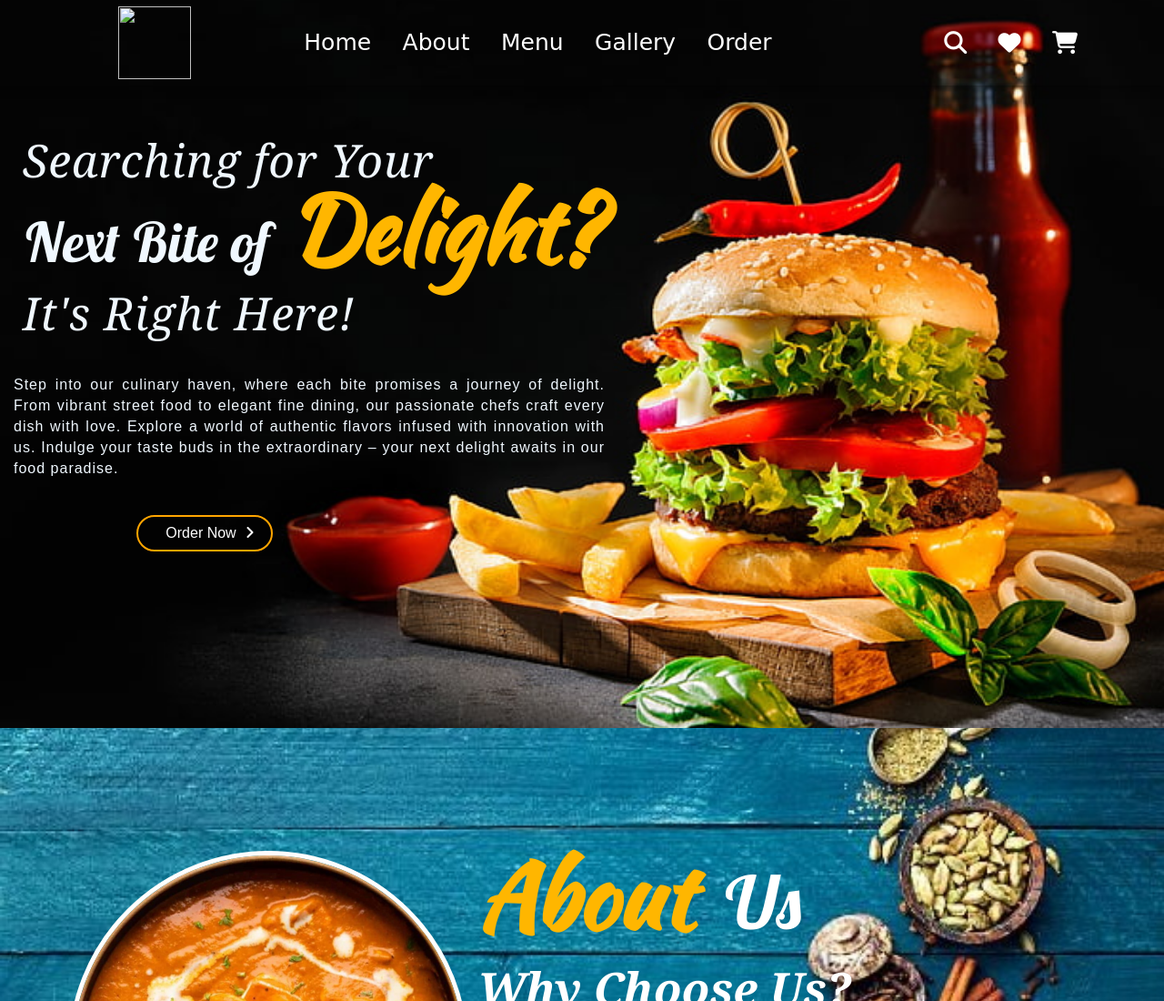
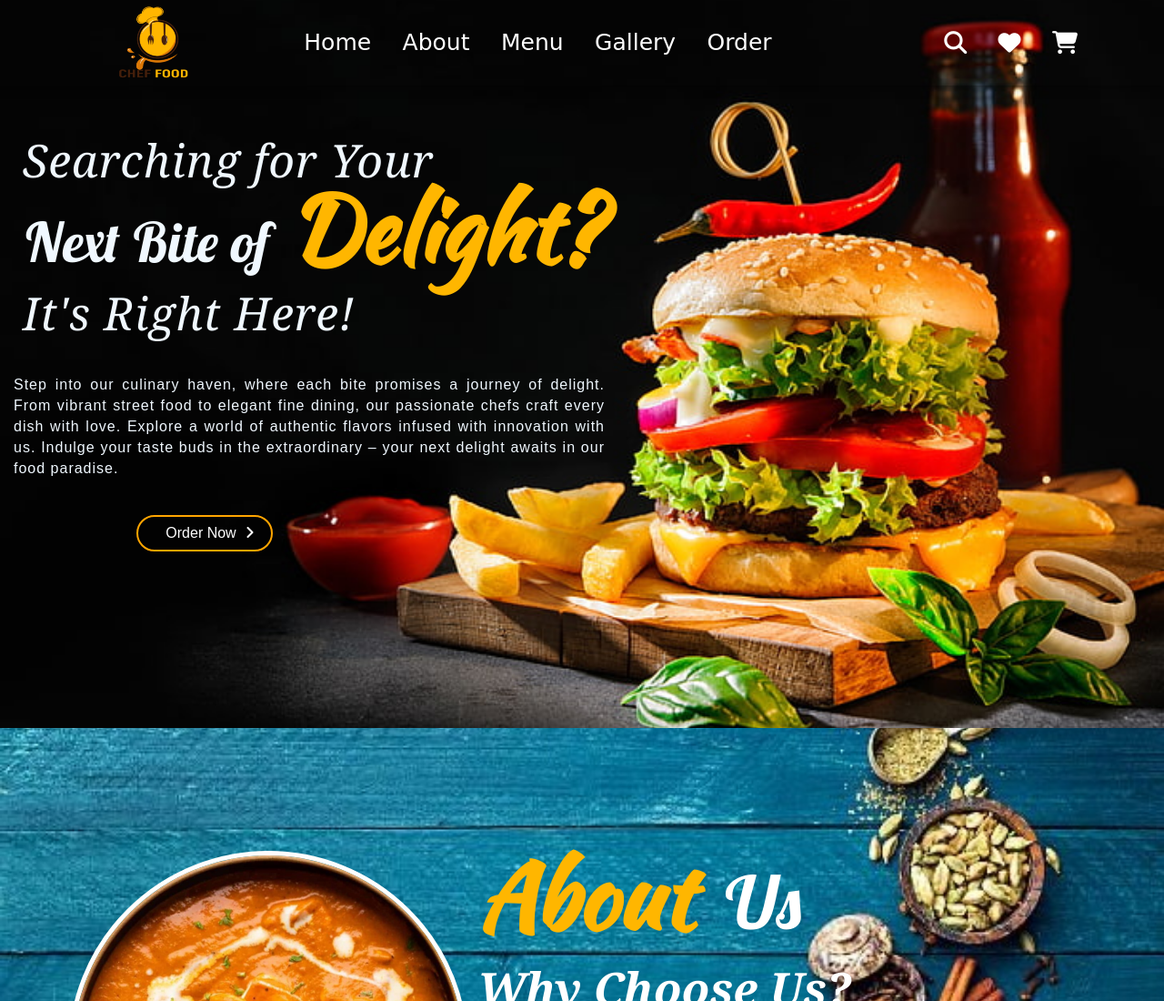
Before and after one commit to GauriSriv/Cuisine-Carousel, a plain HTML site: page index.html in a window 1280 px wide. Shown: the top 1100 px of the page at 91% size. Drawn offline with Linux system fonts and the light colour scheme; files whose address does not match are found by name; a web font is replaced by a local one.

Commit message:
Update index.html

```diff
--- a/index.html
+++ b/index.html
@@ -11,7 +11,7 @@
     <section id="Home">
         <nav>
             <div class="logo">
-                <img src="images/logo/edit.png">
+                <img src="edit.png">
             </div>
 
             <ul>
```
